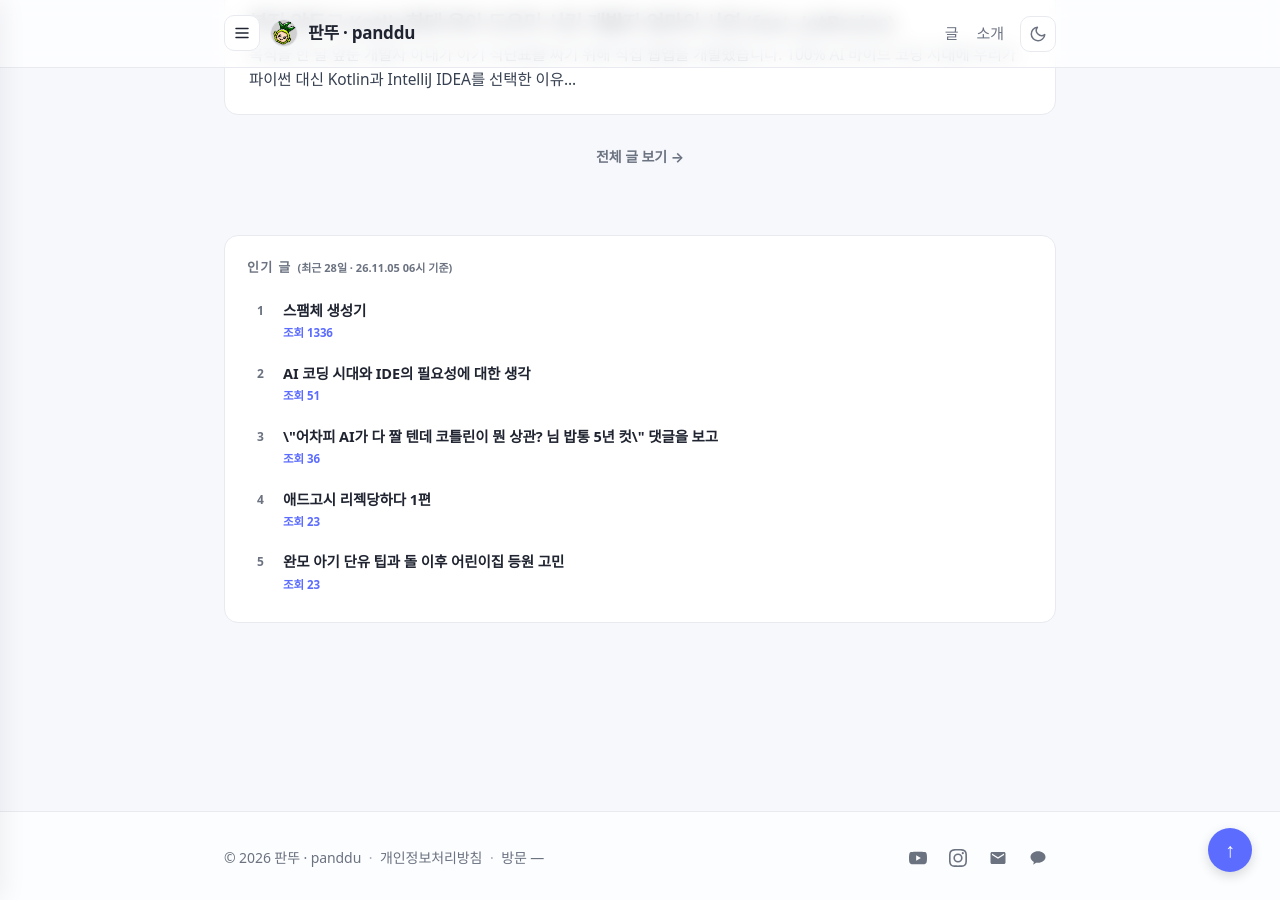
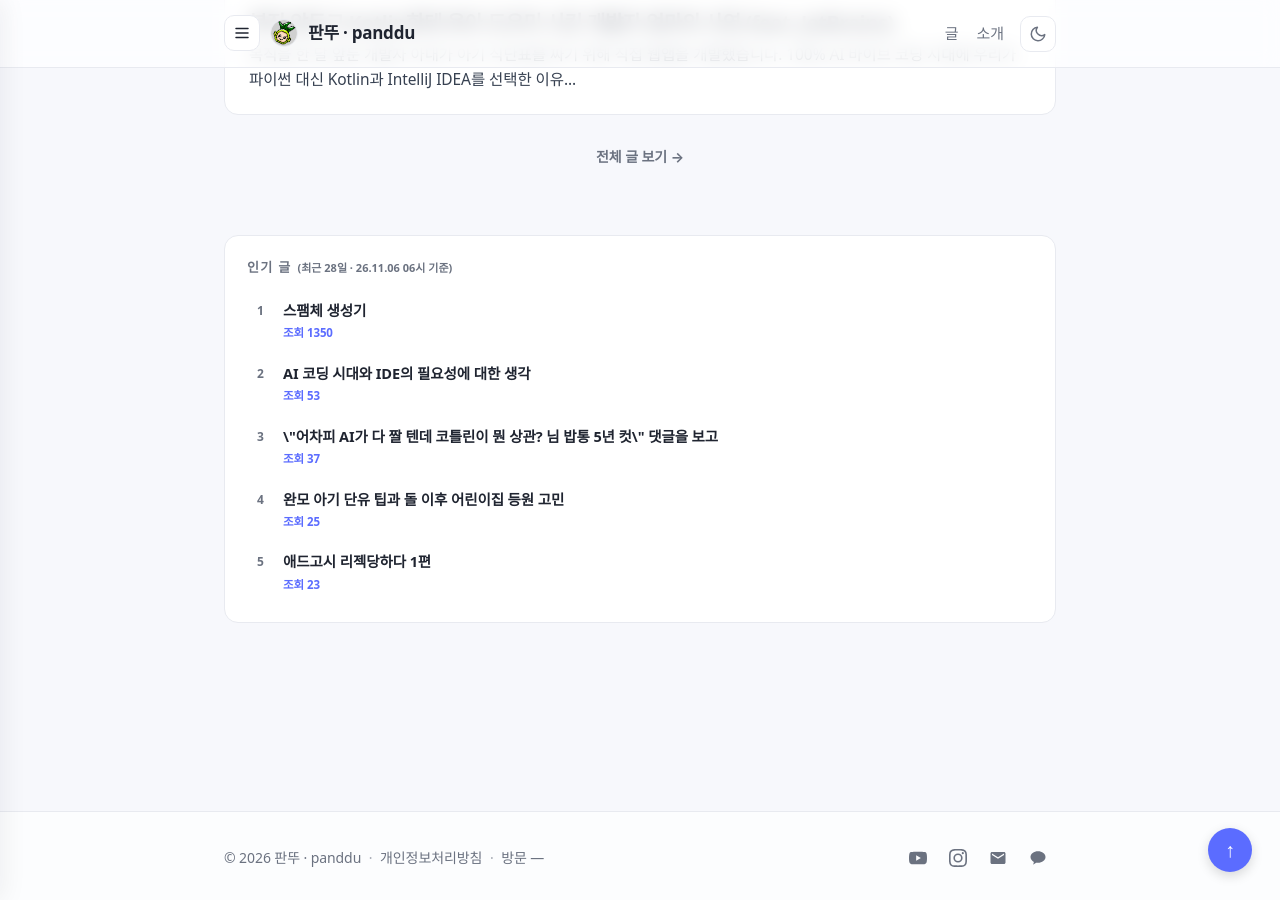
Before and after one commit to panddu/panddu.github.io, a Jekyll site: the page built from index.html, in a window 1280 px wide and 900 px high, scrolled down 2042 px. Built offline with Jekyll 4.4.1, drawn with Linux system fonts in a browser that asks for light colours; some web fonts are replaced.

Commit message:
chore: update popular posts

```diff
--- a/_data/popular_posts.json
+++ b/_data/popular_posts.json
@@ -1,31 +1,31 @@
 {
-  "generated_at": "2026-11-05T06:03:38+09:00",
+  "generated_at": "2026-11-06T06:20:03+09:00",
   "period_days": 28,
   "posts": [
     {
       "title": "스팸체 생성기",
       "url": "/posts/2019/04/spammaker/",
-      "views": 1336
+      "views": 1350
     },
     {
       "title": "AI 코딩 시대와 IDE의 필요성에 대한 생각",
       "url": "/posts/2026/10/ai-and-ide-necessity/",
-      "views": 51
+      "views": 53
     },
     {
       "title": "\\\"어차피 AI가 다 짤 텐데 코틀린이 뭔 상관? 님 밥통 5년 컷\\\" 댓글을 보고",
       "url": "/posts/2026/09/ai-coding-language-and-developer-future/",
-      "views": 36
+      "views": 37
+    },
+    {
+      "title": "완모 아기 단유 팁과 돌 이후 어린이집 등원 고민",
+      "url": "/posts/2026/08/weaning-and-daycare/",
+      "views": 25
     },
     {
       "title": "애드고시 리젝당하다 1편",
       "url": "/posts/2026/08/adsense-rejection-diary-1/",
       "views": 23
-    },
-    {
-      "title": "완모 아기 단유 팁과 돌 이후 어린이집 등원 고민",
-      "url": "/posts/2026/08/weaning-and-daycare/",
-      "views": 23
     }
   ]
 }
```
